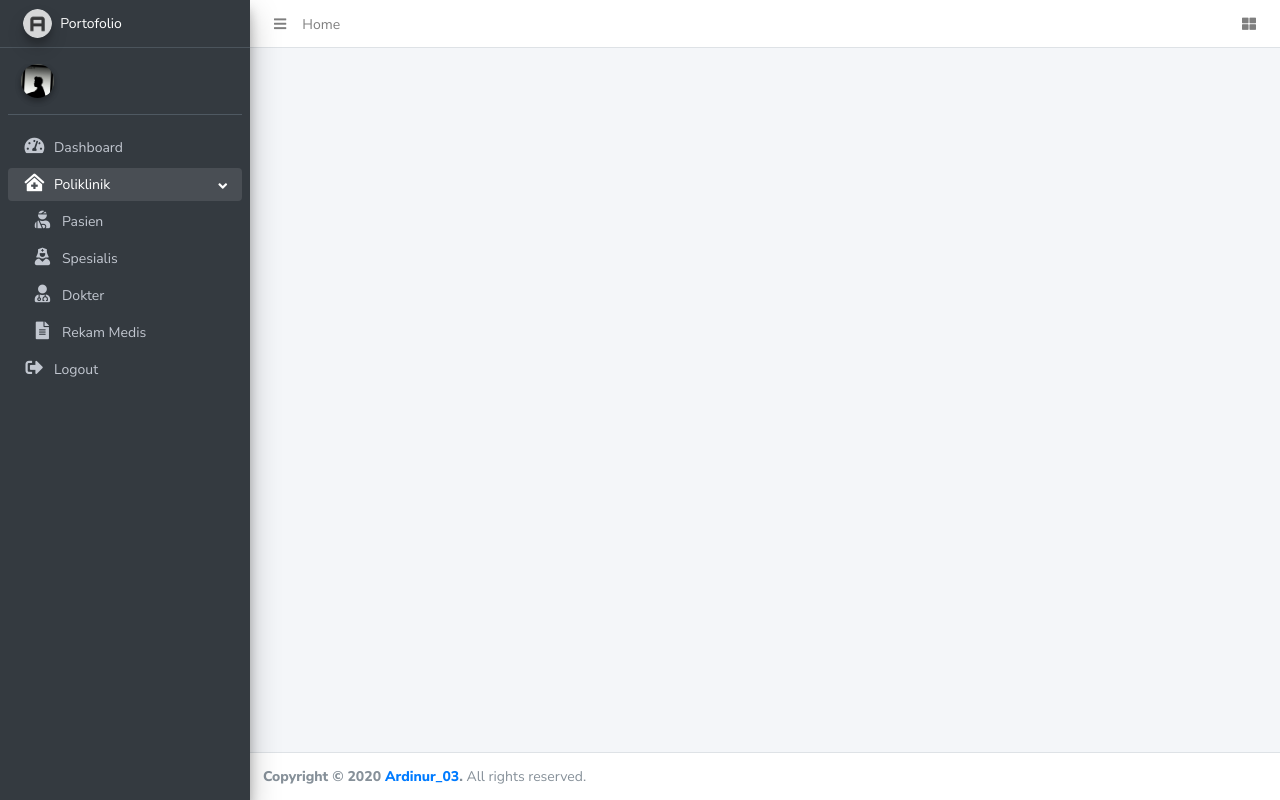
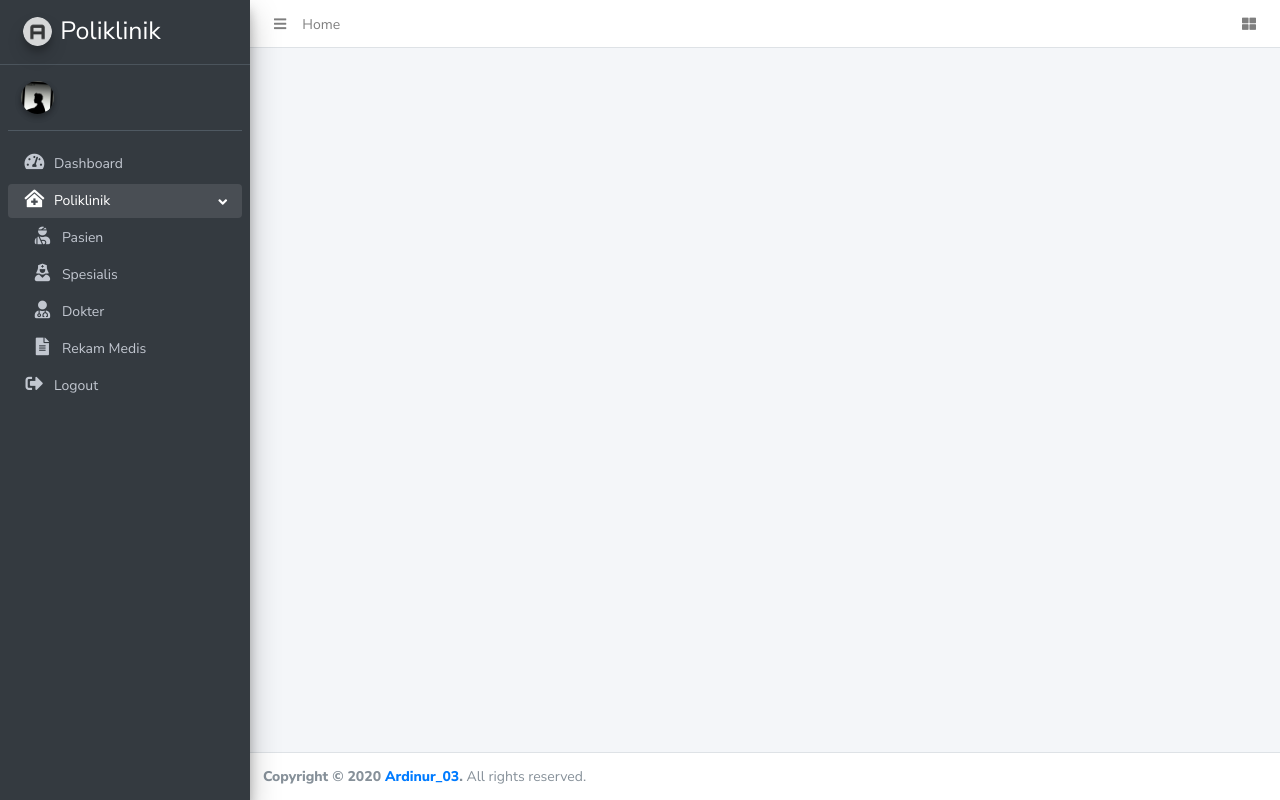
Before and after one commit to ardinur03/CI4App, a CodeIgniter 4 app: template app/Views/layout/Poliklinik/v_wrapper.php in a window 1280 px wide. Run offline with PHP 8.4 and a stand-in for CodeIgniter, Linux system fonts and the light colour scheme; the template is opened without the code that fills it, so the values that code supplies are empty; some libraries are stand-ins or nearby versions.

Commit message:
update title

```diff
--- a/app/Views/layout/Poliklinik/v_header.php
+++ b/app/Views/layout/Poliklinik/v_header.php
@@ -27,6 +27,6 @@
   <aside class="main-sidebar sidebar-dark-primary elevation-4">
     <!-- Brand Logo -->
     <a href="/Poliklinik" class="brand-link">
-      <img src="<?= base_url(); ?>/assets/img/icon-img/AdminLTELogo.png" alt="AdminLTE Logo" class="brand-image img-circle elevation-3" style="opacity: .8">
-      <span class="brand-text font-weight-light">Portofolio</span>
+      <img src="<?= base_url(); ?>/assets/img/icon-img/AdminLTELogo.png" alt="AdminLTE Logo" class="brand-image img-circle elevation-3 mt-1" style="opacity: .8">
+      <span class="brand-text font-weight-light judul">Poliklinik</span>
     </a>
```
